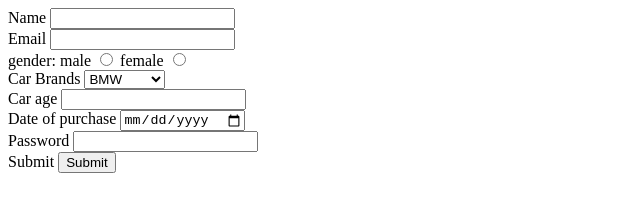
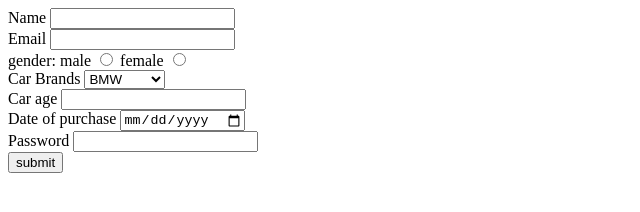
Before and after one commit to acciojob/car-insurance-form-saurabhanand96310, a website: page main.html in a window 1280 px wide. Shown: the whole page, without its empty margins (0-640 px from the left). Drawn offline with Linux system fonts and the light colour scheme.

Commit message:
created a submission

```diff
--- a/main.html
+++ b/main.html
@@ -25,7 +25,7 @@
 		<label for="carage">Car age</label>  <input type="number" id="carage" required><br>
 		<label for="dop">Date of purchase</label> <input type="date" id="dop" required><br>
 		<label for="password">Password</label> <input type="password" id="password"  required><br>
-		<label>Submit</label> <input type="submit">
+		<button type="submit">submit</button>
 	</form>
     <script type="text/javascript" src="./script.js">
 </script>
```
